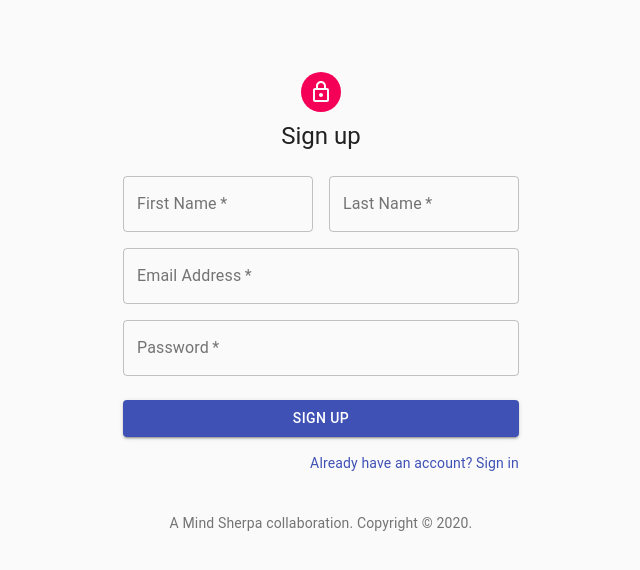
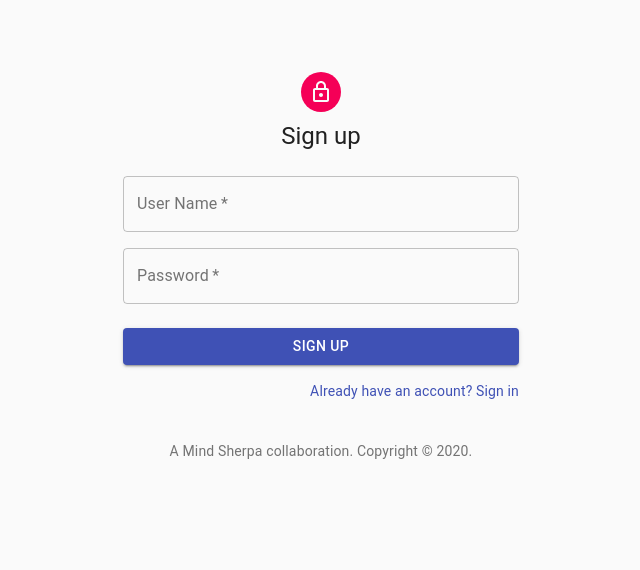
Before and after one commit to liester/intuitive-eating-pwa, a React (Create React App) app: page /log-out in a window 1280 px wide. Both pictures are taken after a click on the link "No account? Sign Up". Shown: the top 570 px of the page, without its empty margins (319-959 px from the left). Built offline with nearby package versions, Linux system fonts and the light colour scheme; no server answers.

Commit message:
Only collecting user name
the first and last name fields weren't managed by react nor were they being saved.  Thought I'd comment them out for now.

```diff
--- a/src/SignUp.js
+++ b/src/SignUp.js
@@ -156,36 +156,36 @@ export default function SignUp({setUser}) {
                     </Typography>
                     <form className={classes.form} onSubmit={signUp} noValidate>
                         <Grid container spacing={2}>
-                            <Grid item xs={12} sm={6}>
-                                <TextField
-                                    autoComplete="fname"
-                                    name="firstName"
-                                    variant="outlined"
-                                    required
-                                    fullWidth
-                                    id="firstName"
-                                    label="First Name"
-                                    autoFocus
-                                />
-                            </Grid>
-                            <Grid item xs={12} sm={6}>
-                                <TextField
-                                    variant="outlined"
-                                    required
-                                    fullWidth
-                                    id="lastName"
-                                    label="Last Name"
-                                    name="lastName"
-                                    autoComplete="lname"
-                                />
-                            </Grid>
+                            {/*<Grid item xs={12} sm={6}>*/}
+                            {/*    <TextField*/}
+                            {/*        autoComplete="fname"*/}
+                            {/*        name="firstName"*/}
+                            {/*        variant="outlined"*/}
+                            {/*        required*/}
+                            {/*        fullWidth*/}
+                            {/*        id="firstName"*/}
+                            {/*        label="First Name"*/}
+                            {/*        autoFocus*/}
+                            {/*    />*/}
+                            {/*</Grid>*/}
+                            {/*<Grid item xs={12} sm={6}>*/}
+                            {/*    <TextField*/}
+                            {/*        variant="outlined"*/}
+                            {/*        required*/}
+                            {/*        fullWidth*/}
+                            {/*        id="lastName"*/}
+                            {/*        label="Last Name"*/}
+                            {/*        name="lastName"*/}
+                            {/*        autoComplete="lname"*/}
+                            {/*    />*/}
+                            {/*</Grid>*/}
                             <Grid item xs={12}>
                                 <TextField
                                     variant="outlined"
                                     required
                                     fullWidth
                                     id="email"
-                                    label="Email Address"
+                                    label="User Name"
                                     name="email"
                                     value={username}
                                     onChange={e => setUsername(e.target.value)}
```
